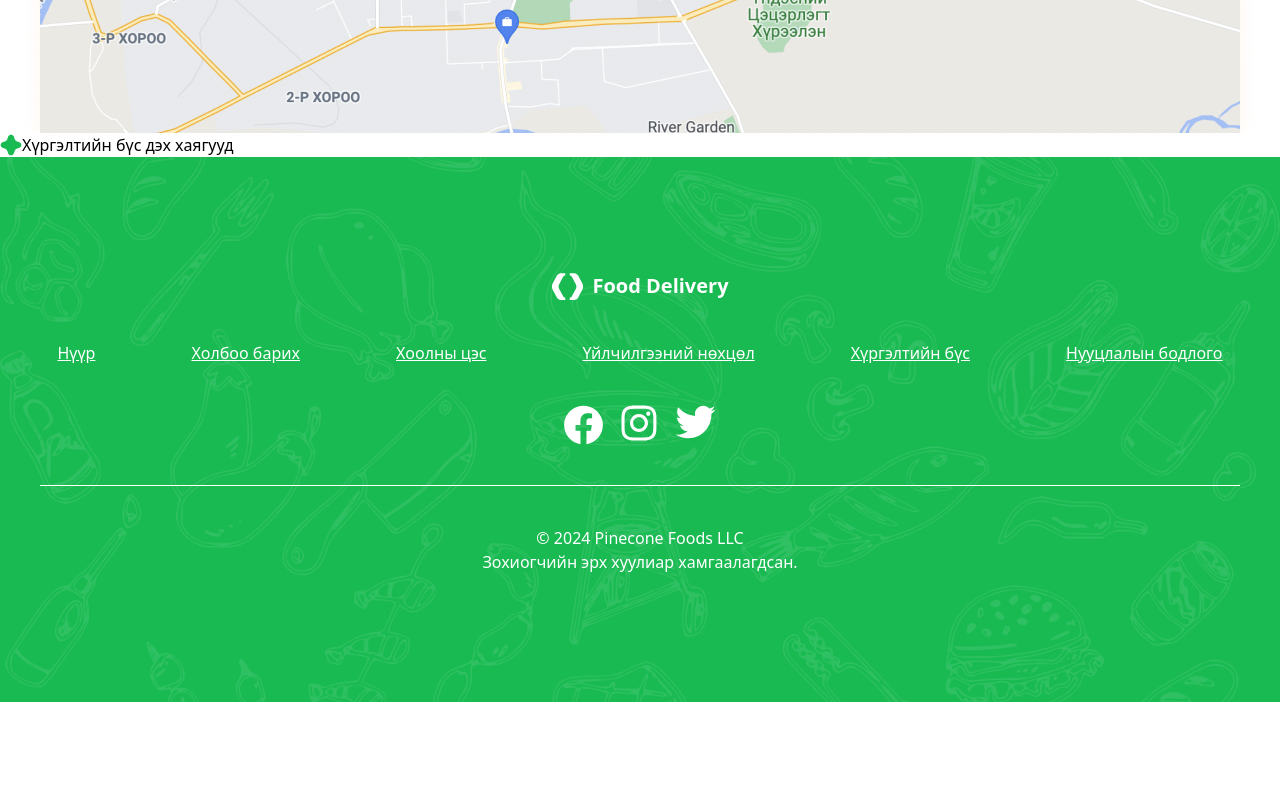
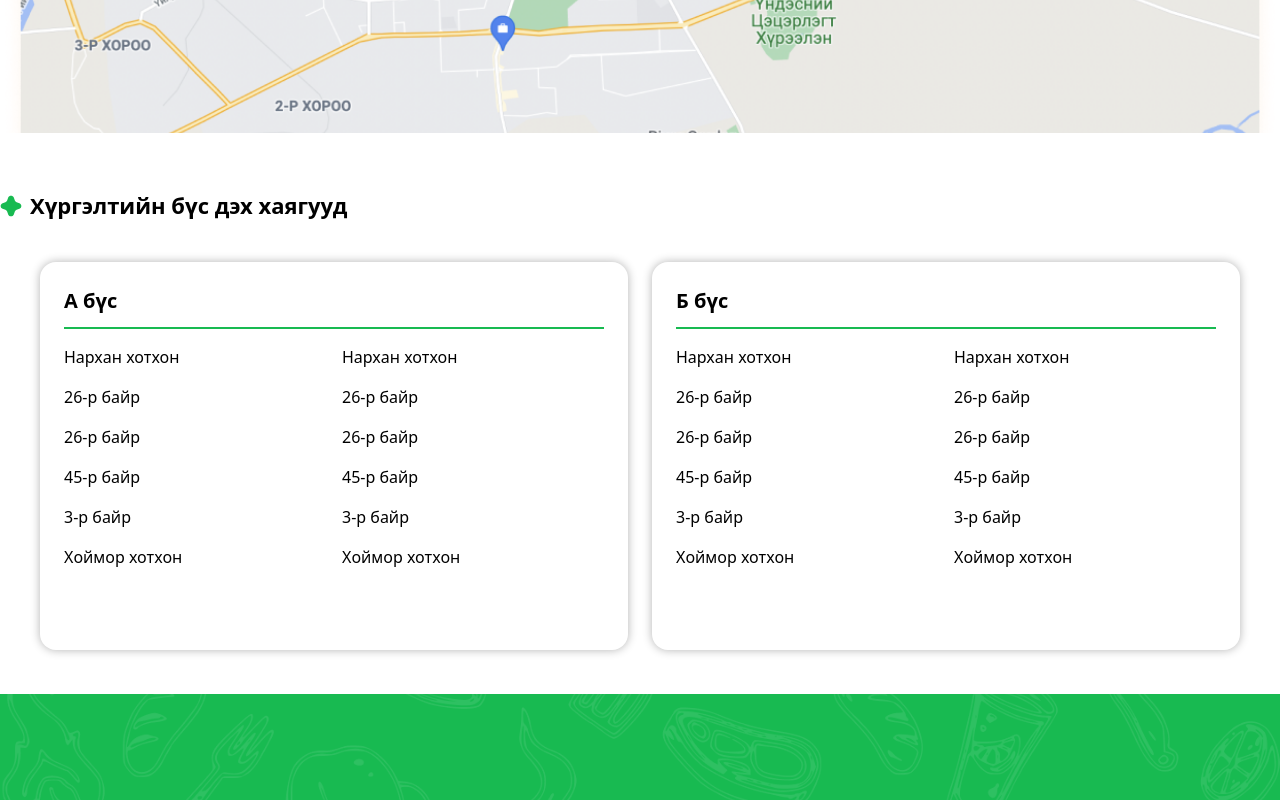
Before and after one commit to Pinecone-2024-LEAP-1G/Food-delivery-3, a Next.js app: page /deliveryZone in a window 1280 px wide. Shown: the part 600-1400 px from the top of the page. Before the commit the page ends 1302 px from the top, so only its background shows below. Built offline with nearby package versions, Linux system fonts and the light colour scheme.

Commit message:
footer-location-zone-duusav

```diff
--- a/package.json
+++ b/package.json
@@ -22,6 +22,7 @@
     "class-variance-authority": "^0.7.0",
     "clsx": "^2.1.1",
     "lucide-react": "^0.453.0",
+    "moment": "^2.30.1",
     "next": "15.0.0",
     "react": "18.2.0",
     "react-dom": "18.2.0",
--- a/src/app/deliveryZone/page.tsx
+++ b/src/app/deliveryZone/page.tsx
@@ -1,19 +1,70 @@
-import { StarIcon } from "../../components/icons/StarIcon";
+import { StarIcon } from '../../components/icons/StarIcon';
 
 const page = () => {
   return (
-    <div>
+    <div className="container m-auto mt-[61px]">
       <div
-        className="max-w-[1440px] h-[616px] mx-auto mt-[61px]"
+        className=" h-[616px] "
         style={{
           backgroundImage: "url('Rectangle 2707.png')",
-          backgroundRepeat: "no-repeat",
-          backgroundPosition: "center",
-        }}
-      ></div>
-      <div className=" flex mx-auto">
+          backgroundRepeat: 'no-repeat',
+          backgroundPosition: 'center',
+          backgroundSize: 'cover',
+        }}></div>
+
+      <div className="flex h-[65px] items-center gap-2 mt-10">
         <StarIcon />
-        <p>Хүргэлтийн бүс дэх хаягууд</p>
+        <h1 className="text-[22px] font-bold">Хүргэлтийн бүс дэх хаягууд</h1>
+      </div>
+      <div className="mt-6 mb-11 flex gap-6 justify-center">
+        <div className="w-[588px] h-[388px] shadow-custom  rounded-2xl">
+          <div className="w-[540px] h-[65px] flex  px-6 pt-6">
+            <p className="font-semibold text-[20px]">А бүс</p>
+          </div>
+          <div className="border-[1px] w-[540px] border-[#18BA51]  mx-auto "></div>
+          <div className="w-[540px] h-[229px]  m-auto mt-4 flex justify-center gap-4">
+            <div className="w-[262px] h-[229px]  ">
+              <p className="mb-4">Нархан хотхон</p>
+              <p className="mb-4">26-р байр</p>
+              <p className="mb-4">26-р байр</p>
+              <p className="mb-4">45-р байр</p>
+              <p className="mb-4">3-р байр</p>
+              <p>Хоймор хотхон </p>
+            </div>
+            <div className="w-[262px] h-[229px]  ">
+              <p className="mb-4">Нархан хотхон</p>
+              <p className="mb-4">26-р байр</p>
+              <p className="mb-4">26-р байр</p>
+              <p className="mb-4">45-р байр</p>
+              <p className="mb-4">3-р байр</p>
+              <p>Хоймор хотхон </p>
+            </div>
+          </div>
+        </div>
+        <div className="w-[588px] h-[388px] shadow-custom  rounded-2xl">
+          <div className="w-[540px] h-[65px] flex  px-6 pt-6">
+            <p className="font-semibold text-[20px]">Б бүс</p>
+          </div>
+          <div className="border-[1px] w-[540px] border-[#18BA51]  mx-auto "></div>
+          <div className="w-[540px] h-[229px]  m-auto mt-4 flex justify-center gap-4">
+            <div className="w-[262px] h-[229px]  ">
+              <p className="mb-4">Нархан хотхон</p>
+              <p className="mb-4">26-р байр</p>
+              <p className="mb-4">26-р байр</p>
+              <p className="mb-4">45-р байр</p>
+              <p className="mb-4">3-р байр</p>
+              <p>Хоймор хотхон </p>
+            </div>
+            <div className="w-[262px] h-[229px]  ">
+              <p className="mb-4">Нархан хотхон</p>
+              <p className="mb-4">26-р байр</p>
+              <p className="mb-4">26-р байр</p>
+              <p className="mb-4">45-р байр</p>
+              <p className="mb-4">3-р байр</p>
+              <p>Хоймор хотхон </p>
+            </div>
+          </div>
+        </div>
       </div>
     </div>
   );
```
Also changed, not shown: 1 other file (tests, documents, lock files or other folders).
